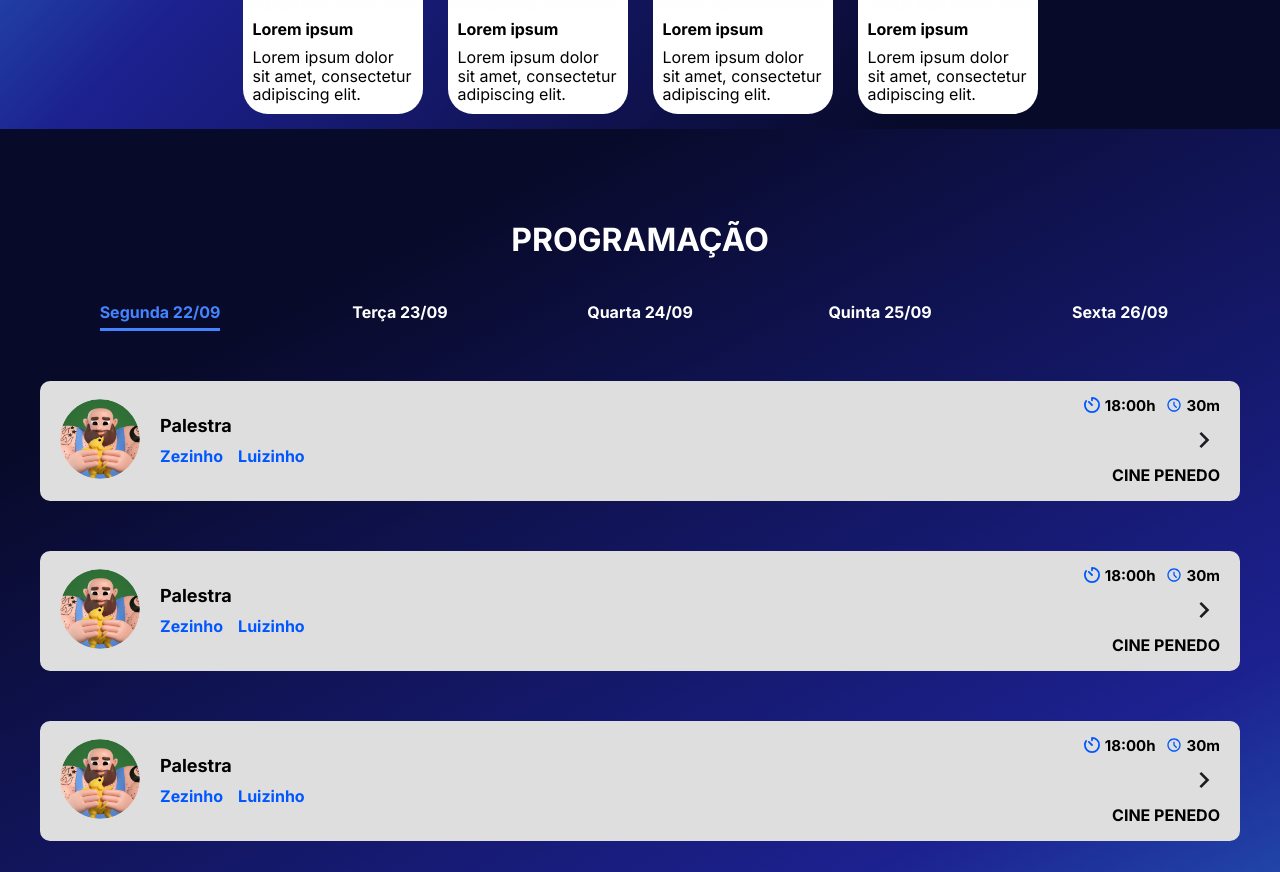
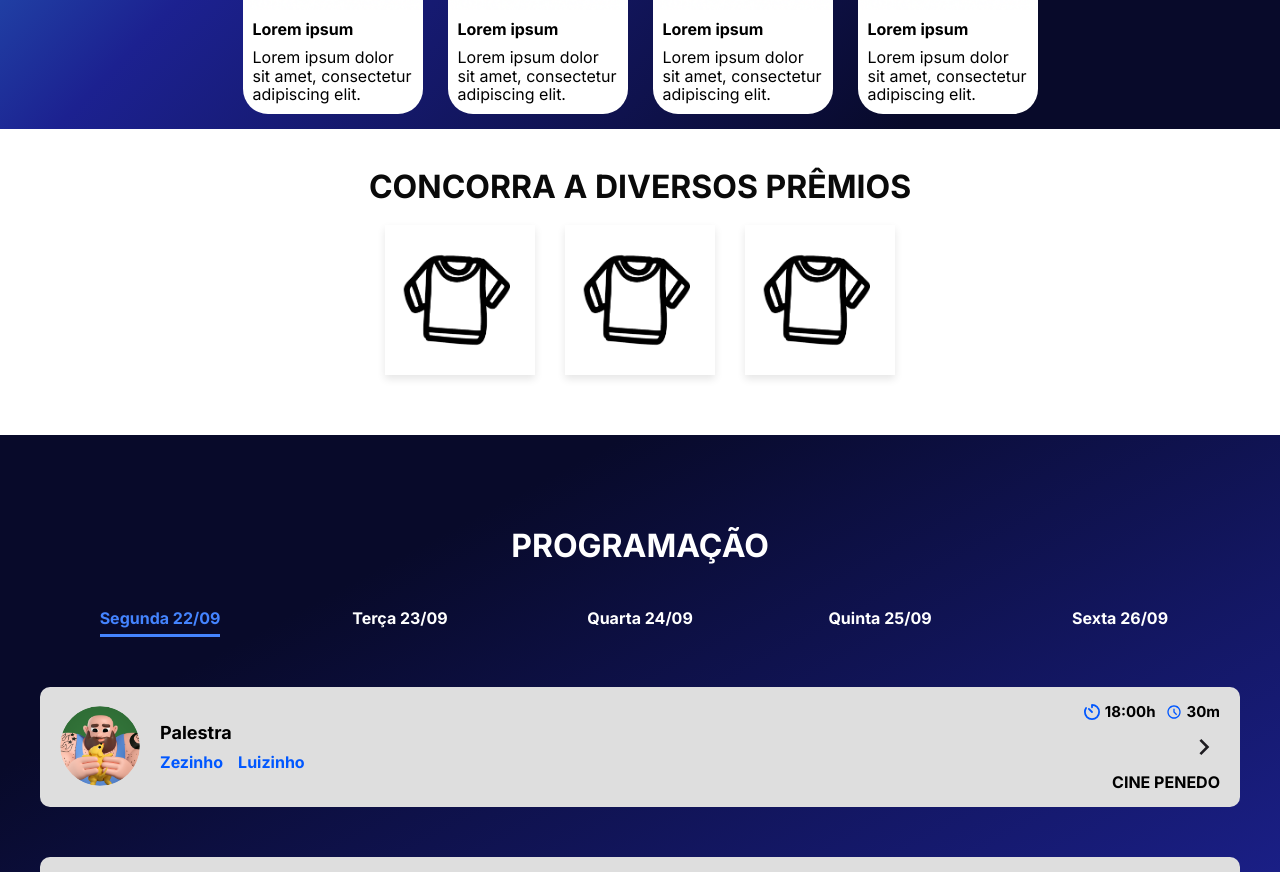
Before and after one commit to SrBlecaute01/sisweek, a React (Vite) app: page / in a window 1280 px wide. Shown: the part 1920-2792 px from the top of the page. Built offline with nearby package versions, Linux system fonts and the light colour scheme.

Commit message:
feat: add sponsors and awards

```diff
--- a/src/pages/Home/Home.tsx
+++ b/src/pages/Home/Home.tsx
@@ -3,7 +3,9 @@ import Banner from './components/Banner'
 import About from './components/About/About';
 import Guests from './components/Guests/Guests';
 import styles from './Home.module.css'
-import EventSchedule from "./components/EventSchedule";
+import Sponsors from "./components/Sponsors";
+import Awards from "./components/Awards";
+import EventSchedules from "./components/EventSchedules";
 
 function Home() {
   return (
@@ -12,7 +14,9 @@ function Home() {
         <Banner/>
         <About/>
         <Guests/>
-        <EventSchedule/>
+        <Awards/>
+        <EventSchedules/>
+        <Sponsors/>
       </main>
   )
 }
--- /dev/null
+++ b/src/pages/Home/components/Awards/Awards.module.css
@@ -0,0 +1,43 @@
+.awards {
+    padding: 40px 20px;
+    text-align: center;
+}
+
+.awardsTitle h2 {
+    color: rgb(10, 10, 10);
+    font-size: 2rem;
+    margin-bottom: 20px;
+}
+
+.awardsCards {
+    display: flex;
+    justify-content: center;
+    gap: 30px;
+    flex-wrap: wrap;
+    padding-bottom: 20px;
+}
+
+.card {
+    width: 150px;
+    height: 150px;
+    background-color: white;
+    display: flex;
+    flex-direction: column;
+    justify-content: center;
+    align-items: center;
+    text-align: center;
+    box-shadow: 0 4px 8px rgba(0, 0, 0, 0.1);
+    color: black;
+}
+
+.card img {
+    max-width: 90%;
+    max-height: 90%;
+    display: block;
+    object-fit: contain;
+}
+
+.card .altText {
+    font-size: 0.8rem;
+    font-weight: normal;
+}
--- /dev/null
+++ b/src/pages/Home/components/Awards/Awards.tsx
@@ -0,0 +1,26 @@
+import styles from './Awards.module.css'
+import award from '../../../../assets/awards/camisa.png';
+
+function Awards() {
+  return (
+      <div className={styles.awards}>
+        <div className={styles.awardsTitle}>
+          <h2>CONCORRA A DIVERSOS PRÊMIOS</h2>
+        </div>
+
+        <div className={styles.awardsCards}>
+          <div className={styles.card}>
+            <img src={award} alt="Camisa branca do evento"/>
+          </div>
+          <div className={styles.card}>
+            <img src={award} alt="Camisa azul do evento"/>
+          </div>
+          <div className={styles.card}>
+            <img src={award} alt="Camisa preta do evento"/>
+          </div>
+        </div>
+      </div>
+  )
+}
+
+export default Awards
--- /dev/null
+++ b/src/pages/Home/components/Awards/index.ts
@@ -0,0 +1 @@
+export { default } from './Awards'
--- a/src/pages/Home/components/EventSchedule/EventSchedule.tsx
+++ b/src/pages/Home/components/EventSchedules/EventSchedule.tsx
@@ -9,7 +9,7 @@ import {useEffect, useState} from "react";
 import type {LocationsData} from "../../../../types";
 import locationsData from "../../../../data/locations.json";
 
-function EventSchedule() {
+function EventSchedules() {
   const schedules = useSchedules(schedulesData);
   const [selectedSchedule, setSelectedSchedule] = useState<RawDaySchedule | null>(null);
   const typedLocationsData: LocationsData = locationsData as LocationsData;
@@ -83,4 +83,4 @@ function EventSchedule() {
   )
 }
 
-export default EventSchedule;
+export default EventSchedules;
--- /dev/null
+++ b/src/pages/Home/components/Sponsors/Sponsors.module.css
@@ -0,0 +1,31 @@
+.sponsors {
+    padding: 40px 20px 80px;
+    text-align: center;
+}
+
+.sponsorsTitle h2 {
+    color: rgb(10, 10, 10);
+    font-size: 2rem;
+    margin-bottom: 40px;
+}
+
+.sponsorsCards {
+    display: flex;
+    flex-wrap: wrap;
+    justify-content: center;
+    gap: 30px;
+}
+
+.sponsorsItem {
+    width: 150px;
+    height: 80px;
+    display: flex;
+    justify-content: center;
+    align-items: center;
+}
+
+.sponsorsItem img {
+    max-width: 100%;
+    max-height: 100%;
+    object-fit: contain;
+}
--- /dev/null
+++ b/src/pages/Home/components/Sponsors/Sponsors.tsx
@@ -0,0 +1,34 @@
+import styles from './Sponsors.module.css'
+import logo from '../../../../assets/sponsors/sebrae.png';
+
+function Sponsors() {
+  return (
+      <div className={styles.sponsors}>
+        <div className={styles.sponsorsTitle}>
+          <h2>CONHEÇA NOSSOS PATROCINADORES</h2>
+        </div>
+        <div className={styles.sponsorsCards}>
+          <div className={styles.sponsorsItem}>
+            <img src={logo} alt="Patrocinador 1"/>
+          </div>
+          <div className={styles.sponsorsItem}>
+            <img src={logo} alt="Patrocinador 2"/>
+          </div>
+          <div className={styles.sponsorsItem}>
+            <img src={logo} alt="Patrocinador 3"/>
+          </div>
+          <div className={styles.sponsorsItem}>
+            <img src={logo} alt="Patrocinador 4"/>
+          </div>
+          <div className={styles.sponsorsItem}>
+            <img src={logo} alt="Patrocinador 5"/>
+          </div>
+          <div className={styles.sponsorsItem}>
+            <img src={logo} alt="Patrocinador 6"/>
+          </div>
+        </div>
+      </div>
+  )
+}
+
+export default Sponsors
--- /dev/null
+++ b/src/pages/Home/components/Sponsors/index.ts
@@ -0,0 +1 @@
+export { default } from './Sponsors'
```
Also changed, not shown: src/components/Navbar/Navbar.module.css (+7 -3 lines), src/assets/awards/camisa.png (added), src/assets/sponsors/sebrae.png (added), src/pages/Home/components/EventSchedules/EventSchedule.module.css (renamed from src/pages/Home/components/EventSchedule/EventSchedule.module.css), src/pages/Home/components/EventSchedules/index.ts (renamed from src/pages/Home/components/EventSchedule/index.ts).
